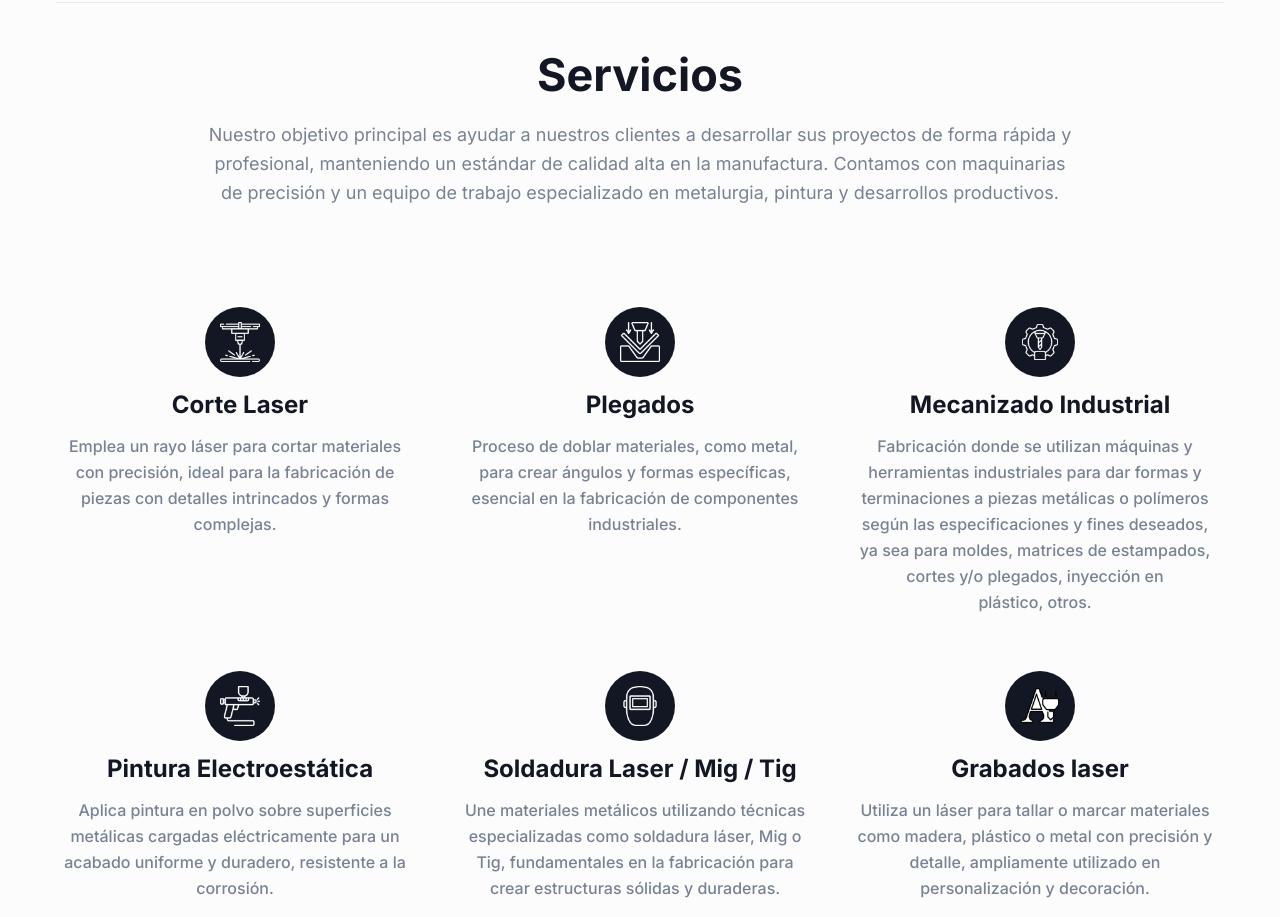
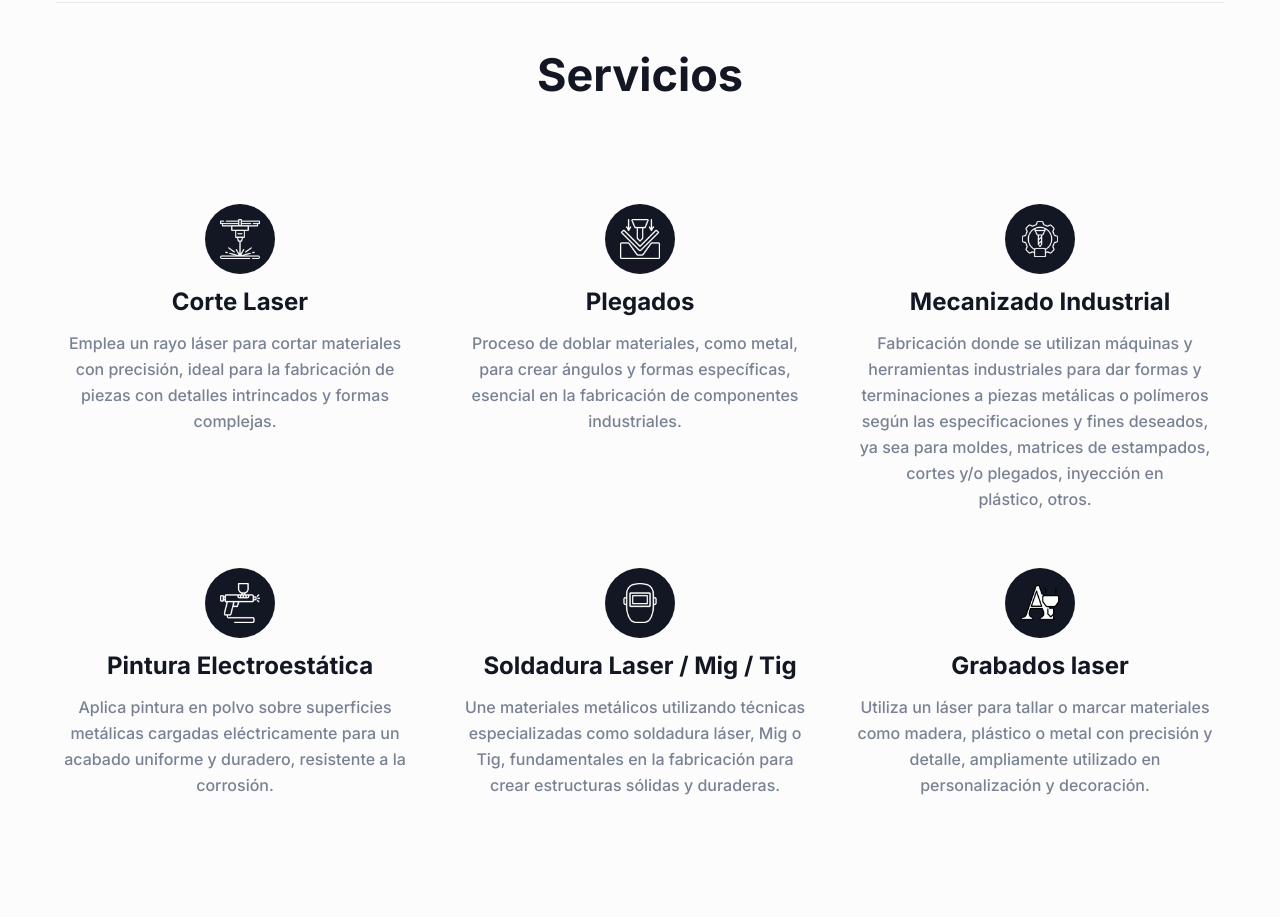
Before and after one commit to merakissb/metalmaf-website, a Next.js app: page / in a window 1280 px wide. Shown: the part 1300-2217 px from the top of the page. Built offline with nearby package versions, Linux system fonts and the light colour scheme.

Commit message:
remove paraph in feature

```diff
--- a/src/components/Features/index.tsx
+++ b/src/components/Features/index.tsx
@@ -9,8 +9,9 @@ const Features = () => {
         <div className="container">
           <SectionTitle
             title="Servicios"
-            paragraph="Nuestro objetivo principal es ayudar a nuestros clientes a desarrollar sus proyectos de forma rápida y profesional, manteniendo un estándar de calidad alta en la manufactura.
-            Contamos con maquinarias de precisión y un equipo de trabajo especializado en metalurgia, pintura y desarrollos productivos."
+            // paragraph="Nuestro objetivo principal es ayudar a nuestros clientes a desarrollar sus proyectos de forma rápida y profesional, manteniendo un estándar de calidad alta en la manufactura.
+            // Contamos con maquinarias de precisión y un equipo de trabajo especializado en metalurgia, pintura y desarrollos productivos."
+            paragraph=""
             center
           />
 
```
